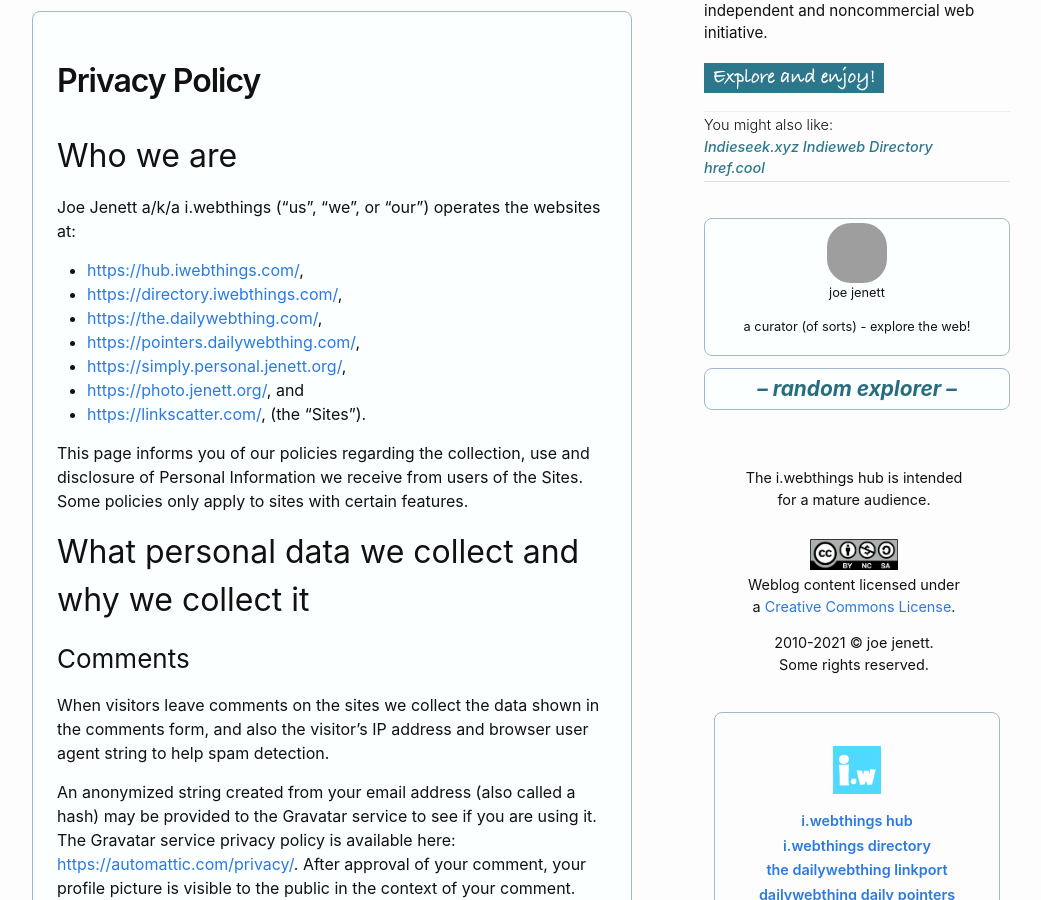
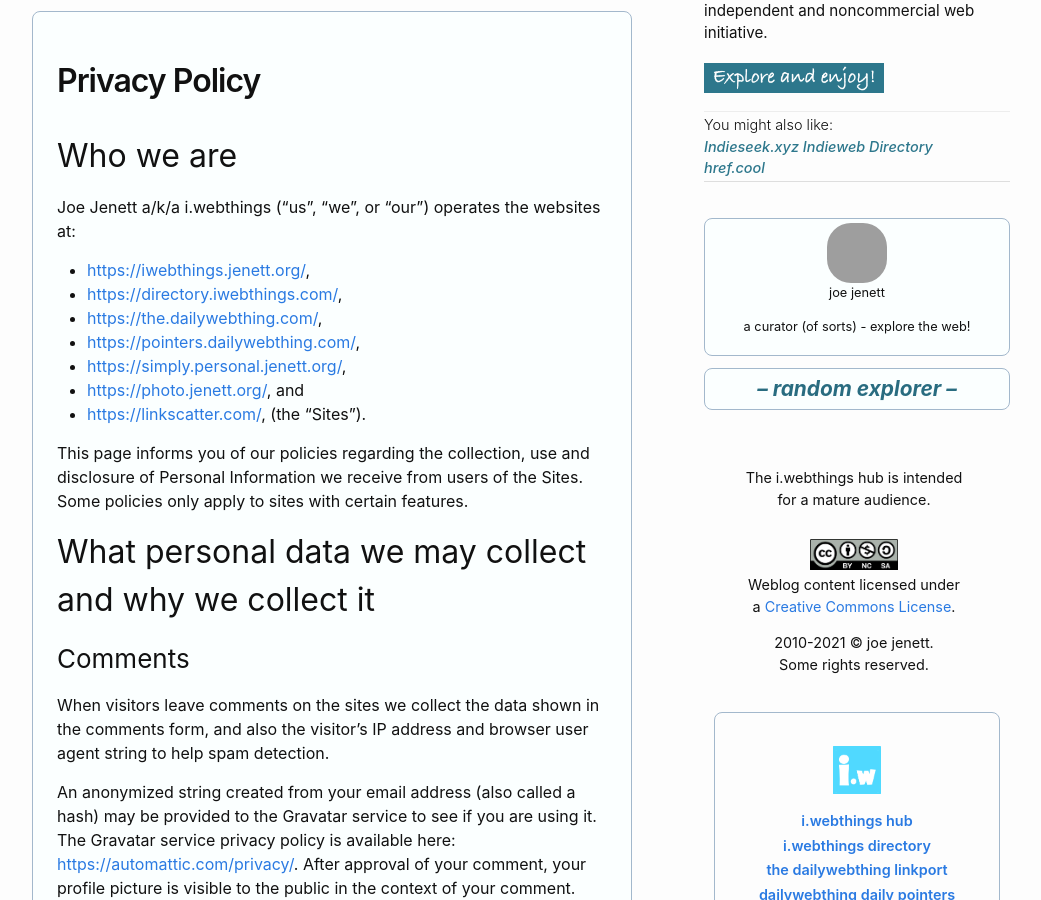
Before and after one commit to joejenett/i.webthings, a Jekyll site: the page built from privacy_policy.md, in a window 1280 px wide and 900 px high, scrolled down 262 px. Shown: the whole window, without its empty margins (108-1149 px from the left). Built offline with Jekyll 4.4.1, drawn with Linux system fonts in a browser that asks for light colours; comment, search, counter and statistics services are not loaded; grey boxes are pictures that could not be loaded.

Commit message:
Update privacy_policy.md

```diff
--- a/privacy_policy.md
+++ b/privacy_policy.md
@@ -17,7 +17,7 @@ mf2_syndication:
 ## Who we are
 Joe Jenett a/k/a i.webthings (“us”, “we”, or “our”) operates the websites at:
 
-  * <a href="https://iwebthings.jenett.org/" class="url" rel="noopener noreferrer">https://hub.iwebthings.com/</a>,
+  * <a href="https://iwebthings.jenett.org/" class="url" rel="noopener noreferrer">https://iwebthings.jenett.org/</a>,
   * <a href="https://directory.jenett.org/" class="url" rel="noopener noreferrer">https://directory.iwebthings.com/</a>,
   * <a href="https://the.dailywebthing.com/" class="url" rel="noopener noreferrer">https://the.dailywebthing.com/</a>,
   * <a href="https://pointers.dailywebthing.com/" class="url" rel="noopener noreferrer">https://pointers.dailywebthing.com/</a>,
@@ -27,7 +27,7 @@ Joe Jenett a/k/a i.webthings (“us”, “we”, or “our”) operates the web
 
 This page informs you of our policies regarding the collection, use and disclosure of Personal Information we receive from users of the Sites. Some policies only apply to sites with certain features.
 
-## What personal data we collect and why we collect it
+## What personal data we may collect and why we collect it
 
 ### Comments
 
```
